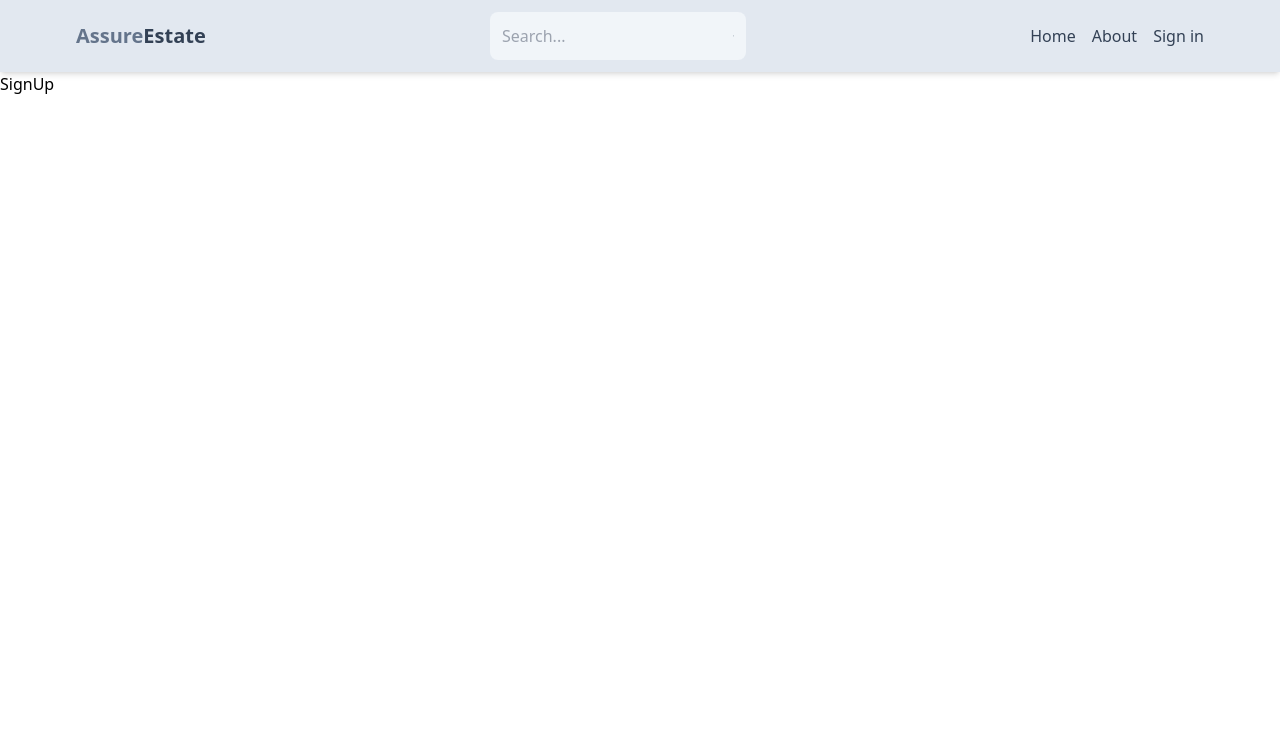
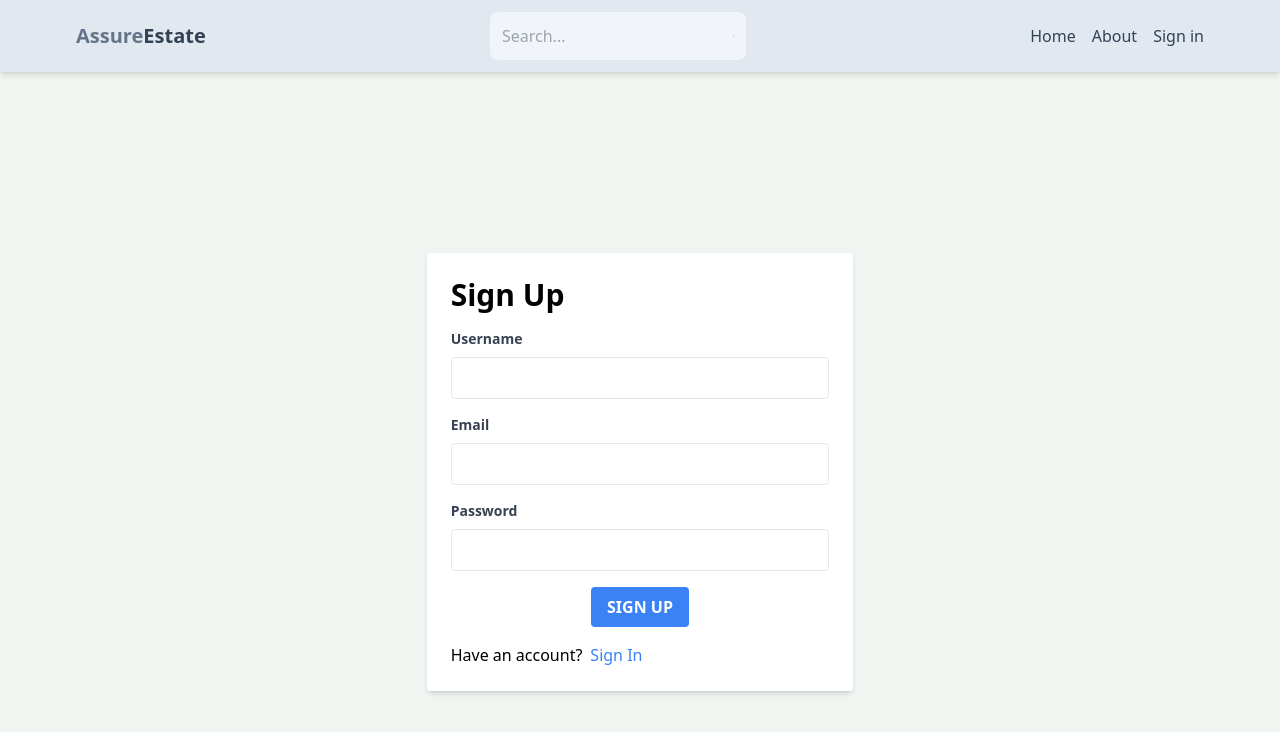
Before and after one commit to mj-kiran/mern-real-estate, a React (Vite) app in the folder client/: page /sign-up in a window 1280 px wide. Shown: the top 732 px of the page. Built offline with nearby package versions, Linux system fonts and the light colour scheme.

Commit message:
created signup page ui

```diff
--- a/client/src/Pages/SignUp.jsx
+++ b/client/src/Pages/SignUp.jsx
@@ -1,7 +1,96 @@
-import React from 'react'
+import React, { useState } from "react";
+import { Link } from 'react-router-dom'
+export default function SignUp() {
+  const [formData, setFormData] = useState({
+    username: "",
+    email: "",
+    password: "",
+  });
 
-export default function SignUp() {
+  const handleChange = (e) => {
+    const { name, value } = e.target;
+    setFormData({
+      ...formData,
+      [name]: value,
+    });
+  };
+
+  const handleSubmit = (e) => {
+    e.preventDefault();
+    console.log(formData);
+  };
   return (
-    <div>SignUp</div>
-  )
+    <div className="flex justify-center items-center h-screen">
+      {/* <h1 className="text-3xl text-center font-semibold my-7">SignUp</h1> */}
+
+      <form
+        className="bg-white p-6 rounded shadow-md w-1/3"
+        onSubmit={handleSubmit}
+      >
+        <h1 className="text-3xl font-bold mb-4">Sign Up</h1>
+        <div className="mb-4">
+          <label
+            htmlFor="username"
+            className="block text-gray-700 text-sm font-bold mb-2"
+          >
+            Username
+          </label>
+          <input
+            type="text"
+            id="username"
+            name="username"
+            value={formData.username}
+            onChange={handleChange}
+            className="w-full p-2 border rounded"
+          />
+        </div>
+        <div className="mb-4">
+          <label
+            htmlFor="email"
+            className="block text-gray-700 text-sm font-bold mb-2"
+          >
+            Email
+          </label>
+          <input
+            type="email"
+            id="email"
+            name="email"
+            value={formData.email}
+            onChange={handleChange}
+            className="w-full p-2 border rounded"
+          />
+        </div>
+        <div className="mb-4">
+          <label
+            htmlFor="password"
+            className="block text-gray-700 text-sm font-bold mb-2"
+          >
+            Password
+          </label>
+          <input
+            type="password"
+            id="password"
+            name="password"
+            value={formData.password}
+            onChange={handleChange}
+            className="w-full p-2 border rounded"
+          />
+        </div>
+        <div className="text-center">
+          <button
+            type="submit"
+            className="bg-blue-500 text-white font-bold py-2 px-4 rounded uppercase hover:opacity-90"
+          >
+            Sign Up
+          </button>
+        </div>
+        <div className="flex gap-2 mt-4">
+          <p>Have an account?</p>
+          <Link to={"/sign-in"}>
+            <span className="text-blue-500">Sign In</span>
+          </Link>
+        </div>
+      </form>
+    </div>
+  );
 }
--- a/client/src/index.css
+++ b/client/src/index.css
@@ -1,3 +1,9 @@
 @tailwind base;
 @tailwind components;
 @tailwind utilities;
+
+
+body{
+    background-color: rgb(241,245, 241);
+
+}
```
Also changed, not shown: 1 other file (tests, documents, lock files or other folders).
